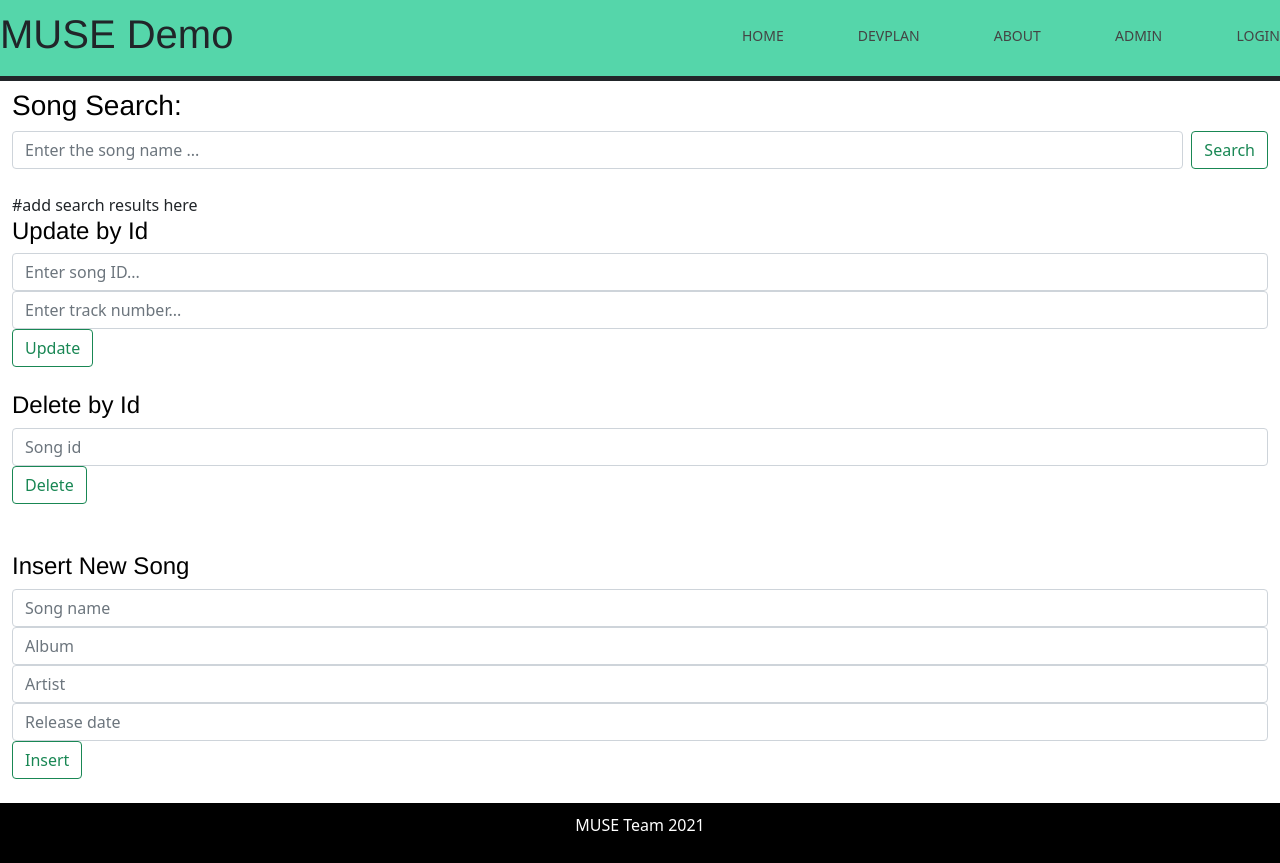
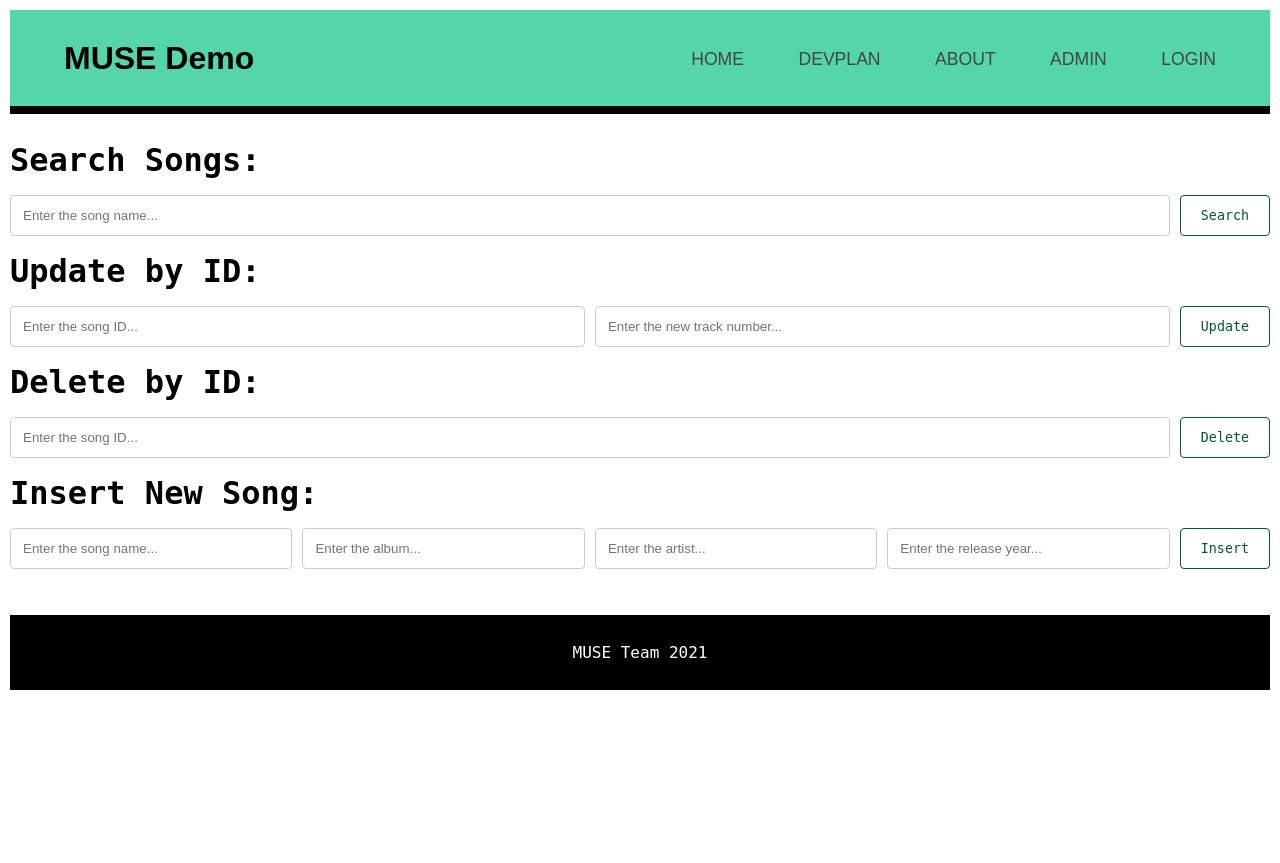
Before and after one commit to tfitzpatrick0/Databases-MuseWebApp, a PHP site: page /demo.php in a window 1280 px wide. After the commit the page ends 690 px from the top, so only its background shows below. Run offline with PHP 8.4, Linux system fonts and the light colour scheme; the visitor is signed in with stand-in values (Sample User, id 1).

Commit message:
demo page looks good

```diff
--- a/muse/delete.php
+++ b/muse/delete.php
@@ -22,9 +22,9 @@
 		} catch (PDOException $e) { }
 	?>
 	<?php
-		echo $_POST['song_id_to_delete'];
-		if (isset($_POST['song_id_to_delete'])) {
-			$song_id = $_POST['song_id_to_delete'];
+		echo $_POST['delete_song_id'];
+		if (isset($_POST['delete_song_id'])) {
+			$song_id = $_POST['delete_song_id'];
 			if (trim($song_id, " ") == "") {
 				header("Location: http://local.muse/demo.php");
 				exit;
--- a/muse/demo.php
+++ b/muse/demo.php
@@ -29,8 +29,8 @@
     <meta http-equiv="X-UA-Compatible" content="IE=edge">
     <meta name="viewport" content="width=device-width, initial-scale=1">
     <title>Muse Demo</title>
-    <link rel="stylesheet" href="css/sty.css">
-    <link href="https://cdn.jsdelivr.net/npm/bootstrap@5.1.1/dist/css/bootstrap.min.css" rel="stylesheet" integrity="sha384-F3w7mX95PdgyTmZZMECAngseQB83DfGTowi0iMjiWaeVhAn4FJkqJByhZMI3AhiU" crossorigin="anonymous">
+    <link rel="stylesheet" href="css/style.css">
+    <!-- <link href="https://cdn.jsdelivr.net/npm/bootstrap@5.1.1/dist/css/bootstrap.min.css" rel="stylesheet" integrity="sha384-F3w7mX95PdgyTmZZMECAngseQB83DfGTowi0iMjiWaeVhAn4FJkqJByhZMI3AhiU" crossorigin="anonymous"> -->
 </head>
 
 <body>
@@ -50,54 +50,62 @@
         <div class="black-line"></div>
     </header>
 
-    <h1></h1>
+    <br />
 
-    <div class="container-fluid">
-
-      <div>
-      <h3>Song Search:</h3>
-      <form class="d-flex" action = "http://local.muse/search.php" method ="post">
-      <input class="form-control me-2" type="text" name = "searched_song_name" placeholder="Enter the song name ..." aria-label="Search">
-          <button class="btn btn-outline-success" type="submit" onclick="window.location.href = 'http://local.muse/search.php';">Search</button>
-      </form>
-      <br>
-      #add search results here
-
-      <h4>Update by Id</h4>
-      <form action = "http://local.muse/update.php" method="post">
-          <input class="form-control me-2" type="text" name = "update_song_id" placeholder="Enter song ID..." aria-label="Search">
-          <input class="form-control me-2" type="text" name = "update_track_number" placeholder="Enter track number..." aria-label="Track num">
-
-          <button type="submit" class="btn btn-outline-success"
-          onclick="window.location.href = 'http://local.muse/update.php';">
-          Update
-          </button>
-      </form>
-
-      <br>
-
-      <h4>Delete by Id</h4>
-      <form action = "http://local.muse/delete.php" method = "post">
-      <input class="form-control" id="deleteId" name = "song_id_to_delete" type="text" placeholder="Song id" aria-label="default input delete">
-      <button type="submit" class="btn btn-outline-success" onclick="window.location.href = 'http://local.muse/delete.php';">Delete</button>
-      </form>
-      <br>
-      <br>
-
-      <h4>Insert New Song</h4>
-      <form action = "http://local.muse/insert.php" method = "POST">
-          <input class="form-control" name = "insert_song_name" type="text" placeholder="Song name" aria-label="default input name"/>
-          <input class="form-control" name = "insert_album_name" type="text" placeholder="Album" aria-label="default input album"/>
-          <input class="form-control" name = "insert_artist_name" type="text" placeholder="Artist" aria-label="default input artist"/>
-          <input class="form-control" name = "insert_release_date" type="text" placeholder="Release date" aria-label="default input release date"/>
-
-      <button class="btn btn-outline-success" type="submit" onclick = "window.location.href = 'http://local.muse/insert.php';">Insert</button>
-      </form>
+    <div class="search-container">
+        <div>
+            <h1>Search Songs:</h1>
+        </div>
+        <form action="http://local.muse/search.php" method="post">
+            <div class="search-form-container">
+                <input class="input-text-field search-input-text" type="text" name="searched_song_name" placeholder="Enter the song name...">
+                <button class="button standard-button" type="submit" onclick="window.location.href = 'http://local.muse/search.php'">Search</button>
+            </div>
+        </form>
     </div>
 
-<br>
+    <div class="search-container">
+        <div>
+            <h1>Update by ID:</h1>
+        </div>
+        <form action="http://local.muse/update.php" method="post">
+            <div class="search-form-container">
+                <input class="input-text-field search-input-text" type="text" name="update_song_id" placeholder="Enter the song ID...">
+                <input class="input-text-field search-input-text" type="text" name="update_track_number" placeholder="Enter the new track number...">
+                <button class="button standard-button" type="submit" onclick="window.location.href = 'http://local.muse/update.php'">Update</button>
+            </div>
+        </form>
+    </div>
 
-</div>
+    <div class="search-container">
+        <div>
+            <h1>Delete by ID:</h1>
+        </div>
+        <form action="http://local.muse/delete.php" method="post">
+            <div class="search-form-container">
+                <input class="input-text-field search-input-text" type="text" name="delete_song_id" placeholder="Enter the song ID...">
+                <button class="button standard-button" type="submit" onclick="window.location.href = 'http://local.muse/delete.php'">Delete</button>
+            </div>
+        </form>
+    </div>
+
+    <div class="search-container">
+        <div>
+            <h1>Insert New Song:</h1>
+        </div>
+        <form action="http://local.muse/insert.php" method="post">
+            <div class="search-form-container">
+                <input class="input-text-field search-input-text" type="text" name="insert_song_name" placeholder="Enter the song name...">
+                <input class="input-text-field search-input-text" type="text" name="insert_album_name" placeholder="Enter the album...">
+                <input class="input-text-field search-input-text" type="text" name="insert_artist_name" placeholder="Enter the artist...">
+                <input class="input-text-field search-input-text" type="text" name="insert_release_date" placeholder="Enter the release year...">
+                <button class="button standard-button" type="submit" onclick="window.location.href = 'http://local.muse/insert.php'">Insert</button>
+            </div>
+        </form>
+    </div>
+
+    <br />
+    <br />
 
     <div class="footer">
         <p>MUSE Team 2021</p>
```
Also changed, not shown: muse/css/style.css (+1 -7 lines), muse/song.php (+0 -36 lines), README.md.
